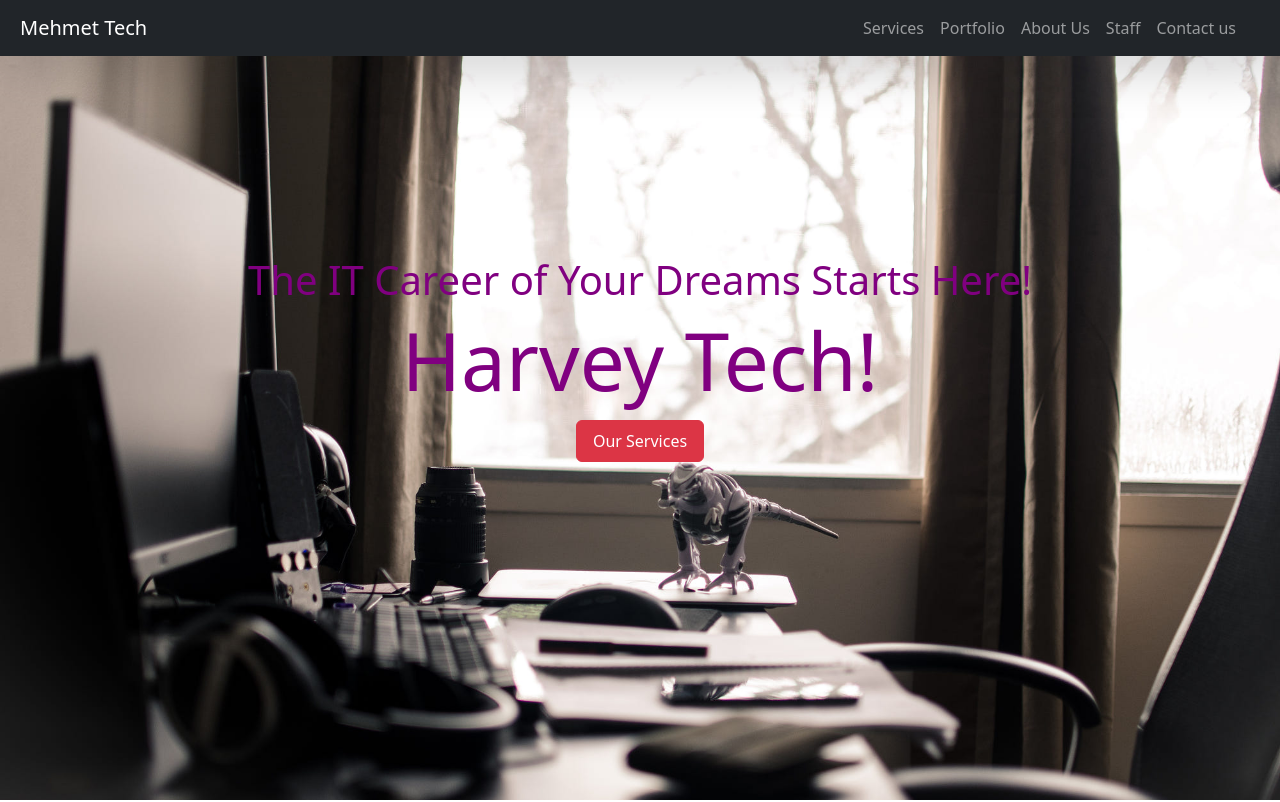
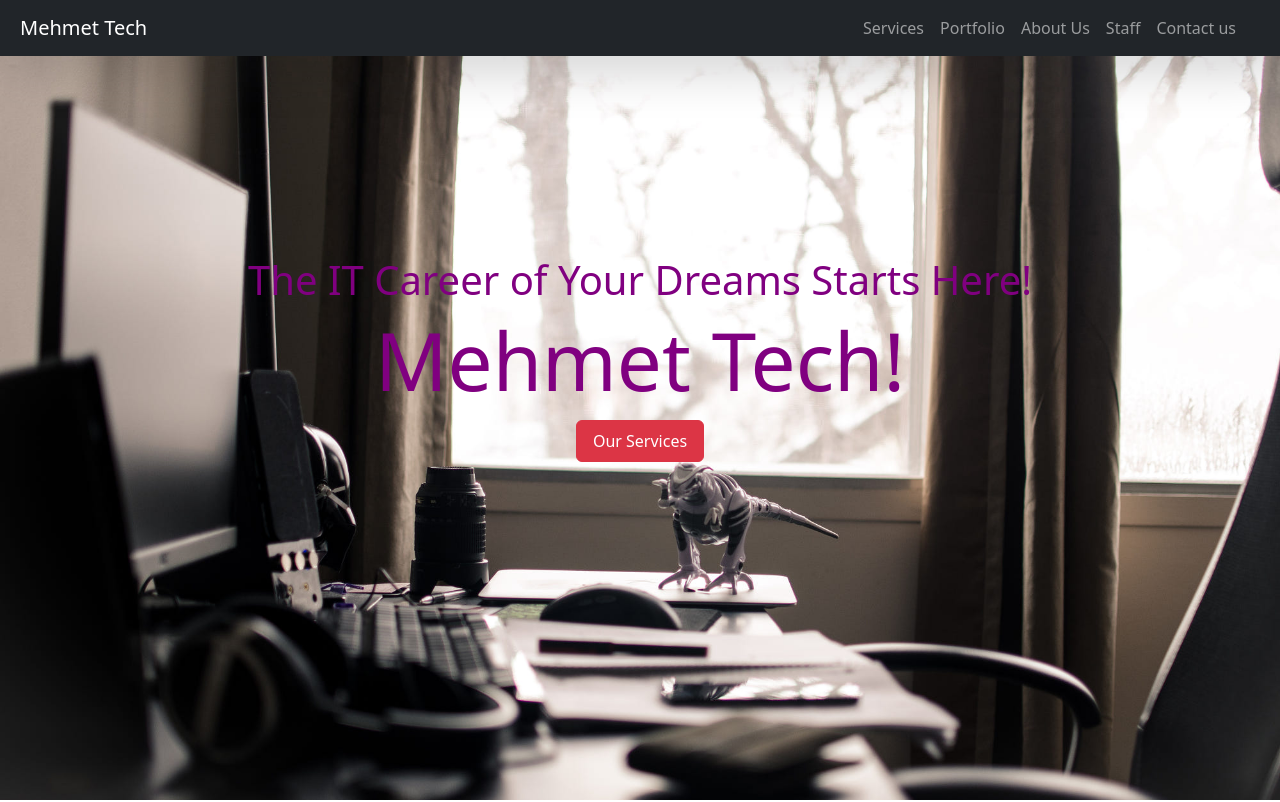
Before and after one commit to arslanmehmet1/PROJECTS_006_BootstrapWebPage, a plain HTML site: page index.html in a window 1280 px wide. Shown: the top 802 px of the page. Drawn offline with nearby package versions, Linux system fonts and the light colour scheme.

Commit message:
Update index.html

```diff
--- a/index.html
+++ b/index.html
@@ -63,7 +63,7 @@
     <!-- BANNER -->
     <div class="container-fluid banner text-center">
       <h3 class="display-6">The IT Career of Your Dreams Starts Here!</h3>
-      <h1 class="display-1">Harvey Tech!</h1>
+      <h1 class="display-1">Mehmet Tech!</h1>
       <a href="#Services">
         <button type="button" class="btn btn-danger py-2 px-3 mt-1">
           Our Services
```
